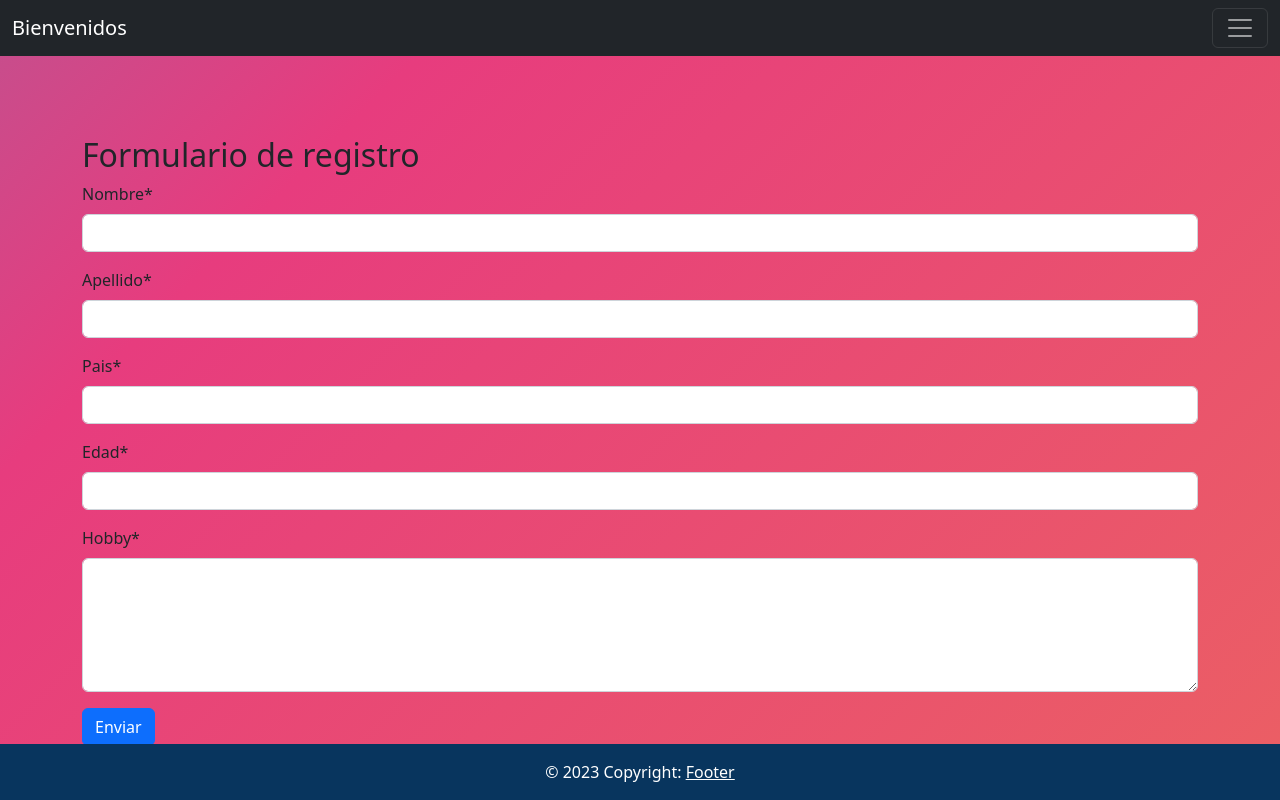
After one commit to camilo-monsalves/m6-individual, a Django app: page /inicio/registro/ in a window 1280 px wide. The commit adds this page. Run offline with Django 4.2, Linux system fonts and the light colour scheme; some libraries are stand-ins or nearby versions.

Commit message:
individual #4

```diff
--- /dev/null
+++ b/OtroMundoApp/forms.py
@@ -0,0 +1,14 @@
+from crispy_forms.helper import FormHelper
+from crispy_forms.layout import Layout, Submit
+from crispy_bootstrap5.bootstrap5 import FloatingField
+from django import forms
+from .models import Cliente
+
+class ClienteForm(forms.ModelForm):
+
+    class Meta:
+        model = Cliente
+        fields = ['nombre', 'apellido', 'pais', 'edad', 'hobby']
+        widgets = {
+            'hobby': forms.Textarea(attrs={'cols':30, 'rows':5}),
+        }
--- a/OtroMundoApp/static/OtroMundoApp/landing.css
+++ b/OtroMundoApp/static/OtroMundoApp/landing.css
@@ -30,7 +30,6 @@ body {
     }
 }
 
-
 .card {
     transition: transform 0.3s;
 }
@@ -46,3 +45,7 @@ body {
 #clientes {
     margin-top: 20vh;
 }
+
+.container {
+    margin-top: 10vh;
+}
--- a/OtroMundoApp/templates/OtroMundoApp/base.html
+++ b/OtroMundoApp/templates/OtroMundoApp/base.html
@@ -5,7 +5,7 @@
     <meta charset="UTF-8">
     <meta name="viewport" content="width=device-width, initial-scale=1.0">
     <!-- bootstrap style -->
-    <link href="https://cdn.jsdelivr.net/npm/bootstrap@5.3.0/dist/css/bootstrap.min.css" rel="stylesheet" integrity="sha384-9ndCyUaIbzAi2FUVXJi0CjmCapSmO7SnpJef0486qhLnuZ2cdeRhO02iuK6FUUVM" crossorigin="anonymous">
+    <link rel="stylesheet" href="https://cdn.jsdelivr.net/npm/bootstrap@5.2.3/dist/css/bootstrap.min.css" integrity="sha384-rbsA2VBKQhggwzxH7pPCaAqO46MgnOM80zW1RWuH61DGLwZJEdK2Kadq2F9CUG65" crossorigin="anonymous">
     <!-- css -->
     <link rel="stylesheet" text="text/css" href="{% static 'OtroMundoApp/landing.css' %}">
     <title>Django</title>
@@ -19,9 +19,12 @@
     <!-- clientes registrados a traves de la página de admin de Django / cliente.html -->
     {% block clientes %} {% endblock %}
 
+    <!-- formulario de registro (registro.html) para un cliente -->
+    {% block registro %} {% endblock %}
+
     {% include 'OtroMundoApp/footer.html' %}
 
     <!-- bootstrap script -->
-    <script src="https://cdn.jsdelivr.net/npm/bootstrap@5.3.0/dist/js/bootstrap.bundle.min.js" integrity="sha384-geWF76RCwLtnZ8qwWowPQNguL3RmwHVBC9FhGdlKrxdiJJigb/j/68SIy3Te4Bkz" crossorigin="anonymous"></script>
+    <script src="https://cdn.jsdelivr.net/npm/bootstrap@5.2.3/dist/js/bootstrap.bundle.min.js" integrity="sha384-kenU1KFdBIe4zVF0s0G1M5b4hcpxyD9F7jL+jjXkk+Q2h455rYXK/7HAuoJl+0I4" crossorigin="anonymous"></script>
 </body>
 </html>
--- a/OtroMundoApp/templates/OtroMundoApp/navbar.html
+++ b/OtroMundoApp/templates/OtroMundoApp/navbar.html
@@ -32,7 +32,7 @@
                             Ver más
                         </a>
                         <ul class="dropdown-menu dropdown-menu-dark">
-                            <li><a class="dropdown-item" href="#">Action</a></li>
+                            <li><a class="dropdown-item" href="{% url 'registro' %}">Registro Cliente</a></li>
                             <li><a class="dropdown-item" href="#">Another
                                     action</a></li>
                             <li>
--- /dev/null
+++ b/OtroMundoApp/templates/OtroMundoApp/registro.html
@@ -0,0 +1,13 @@
+{% extends 'OtroMundoApp/base.html' %}
+{% load crispy_forms_tags %}
+
+{% block registro %}
+<div class="container">
+    <h2>Formulario de registro</h2>
+    <form method="post">
+        {% csrf_token %}
+        {{form_cliente|crispy}}
+        <button type="submit" class="btn btn-primary">Enviar</button>
+    </form>
+</div>
+{% endblock %}
--- a/OtroMundoApp/urls.py
+++ b/OtroMundoApp/urls.py
@@ -3,5 +3,6 @@ from . import views
 
 urlpatterns = [
     path('', views.landing, name='inicio'),
-    path('clientes/', views.cliente, name='cliente')
+    path('clientes/', views.cliente, name='cliente'),
+    path('registro/', views.registro, name='registro'),
 ]
--- a/OtroMundoApp/views.py
+++ b/OtroMundoApp/views.py
@@ -1,7 +1,10 @@
 from django.shortcuts import render
 
-#importar modelo para desplegar en cliente.html
+# modelos | importar modelo para desplegar en cliente.html
 from .models import Cliente
+
+# forms |
+from .forms import ClienteForm
 
 # Create your views here.
 
@@ -13,3 +16,12 @@ def cliente(request):
         'clientes':Cliente.objects.all()
     }
     return render(request, 'OtroMundoApp/cliente.html', contexto_cliente)
+
+def registro(request):
+    if request.method == "POST":
+        form_cliente = ClienteForm(request.POST)
+        if form_cliente.is_valid():
+            form_cliente.save()
+    else:
+        form_cliente = ClienteForm()
+    return render(request=request, template_name='OtroMundoApp/registro.html', context={'form_cliente': form_cliente})
```
Also changed, not shown: otromundo/settings.py (+9 -1 lines), db.sqlite3.
